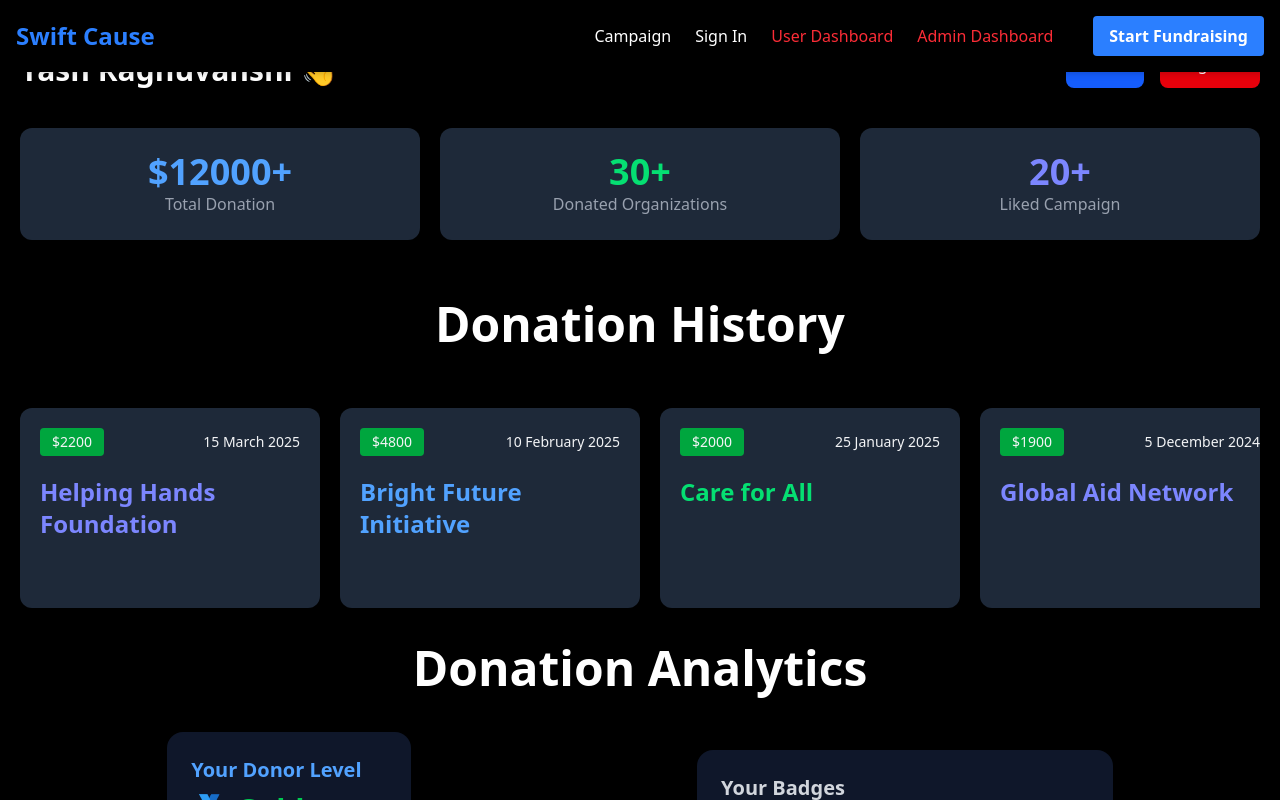
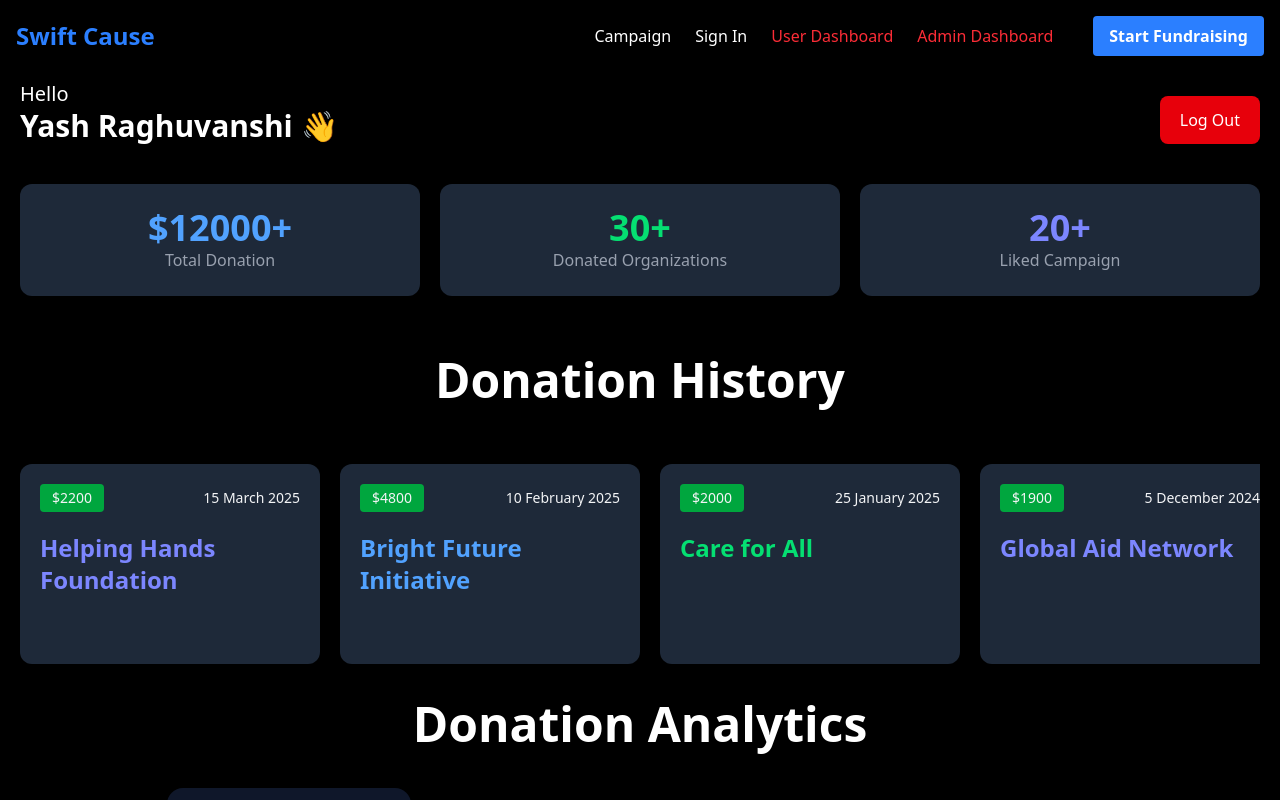
Before and after one commit to YNVSolutions/SwiftCause_Web, a Next.js app: page /UserDashboard in a window 1280 px wide. Shown: the top 800 px of the page. Built offline with nearby package versions, Linux system fonts and the light colour scheme.

Commit message:
adding padding layout

```diff
--- a/app/UserDashboard/Others/Header.jsx
+++ b/app/UserDashboard/Others/Header.jsx
@@ -3,13 +3,13 @@ import React from 'react'
 const Header = () => {
     return (
         <>
-            <div className='flex flex-col md:flex-row items-center md:items-end justify-between text-white px-5 pt-6'>
+
+            <div className='pt-20 flex flex-col md:flex-row items-center md:items-end justify-between text-white px-5'>
                 <h1 className='text-center md:text-left text-xl font-medium'>
                     Hello<br />
                     <span className='text-3xl font-semibold'>Yash Raghuvanshi 👋</span>
                 </h1>
                 <div className='flex gap-4 mt-4 md:mt-0'>
-                    <button className='bg-blue-600 hover:bg-blue-700 rounded-lg px-5 py-3 text-white'>Main</button>
                     <button className='bg-red-600 hover:bg-red-700 rounded-lg px-5 py-3 text-white'>Log Out</button>
                 </div>
             </div>
```
